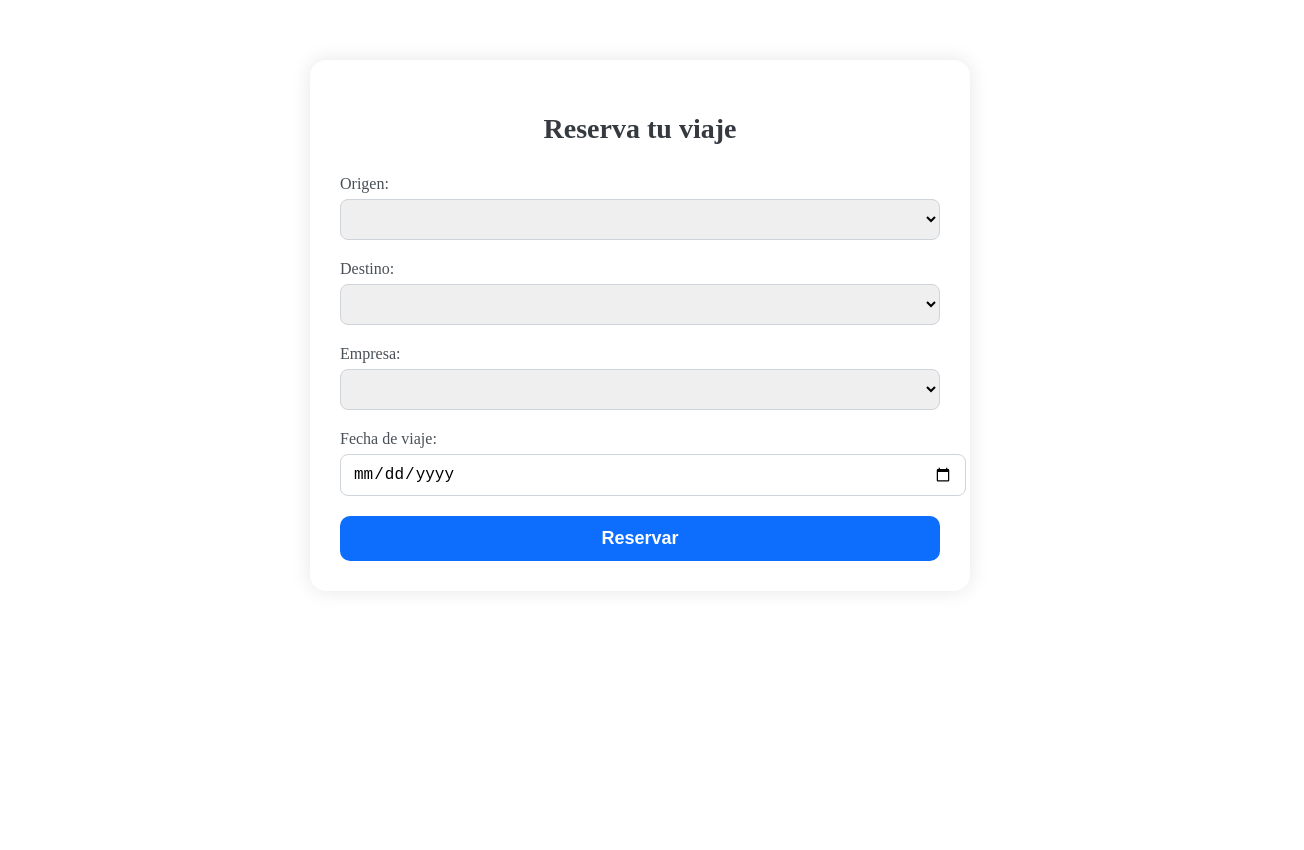
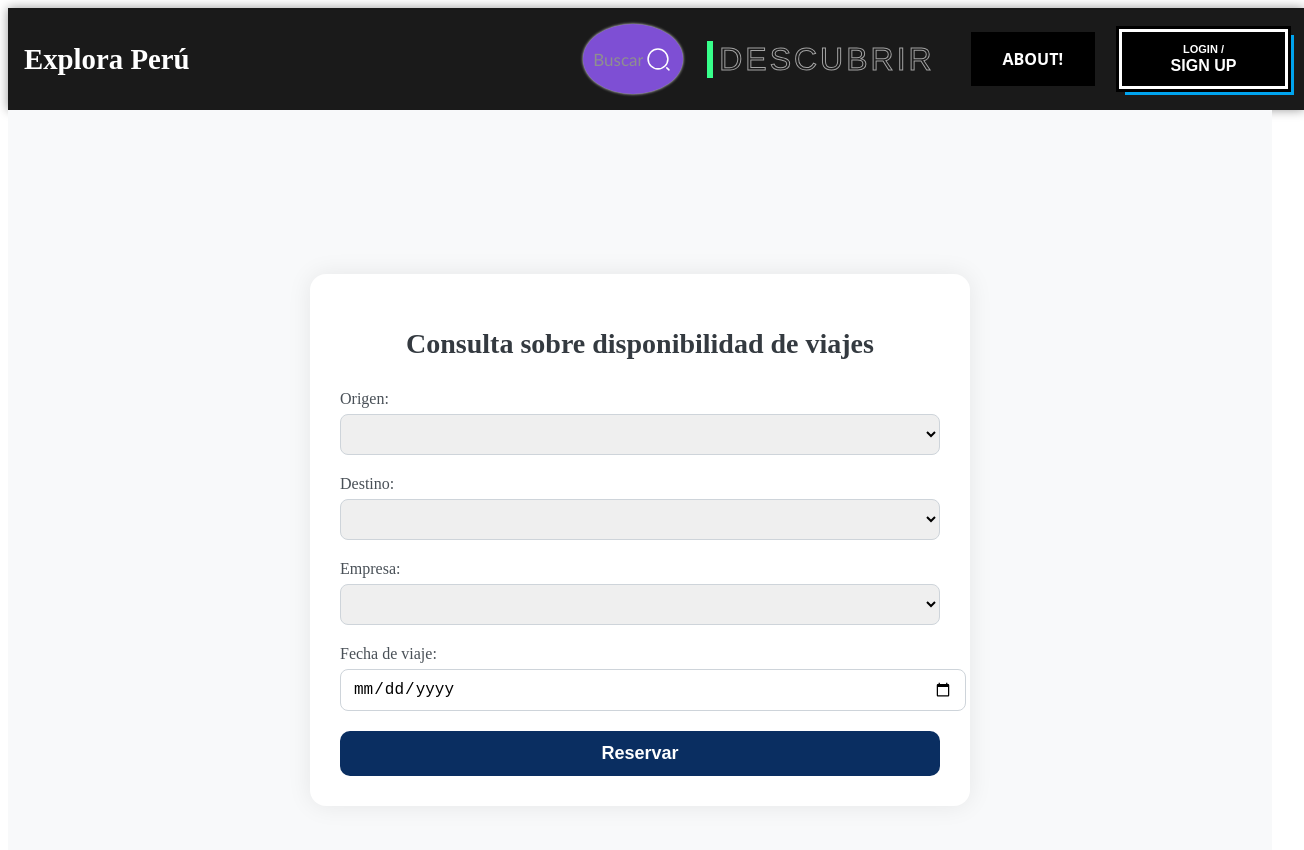
Before and after one commit to gcarrillov/Explora_Peru, an Angular app in the folder frontend/explora-peru/: page /viajar in a window 1280 px wide. Shown: the top 850 px of the page, 1304 px wide, since content can reach past the window. Before the commit the page ends 800 px from the top, so only its background shows below. Built offline with nearby package versions, Linux system fonts and the light colour scheme.

Commit message:
mejorando estilos para boton y pagina de viajar

```diff
--- a/frontend/explora-peru/src/app/components/viajar/viajar.component.ts
+++ b/frontend/explora-peru/src/app/components/viajar/viajar.component.ts
@@ -2,11 +2,12 @@ import { Component } from '@angular/core';
 import { CommonModule } from '@angular/common';
 import { FormsModule } from '@angular/forms';
 import jsPDF from 'jspdf';
+import { HeaderComponent } from '../../components/header/header';
 
 @Component({
   selector: 'app-viajar',
   standalone: true,
-  imports: [CommonModule, FormsModule],
+  imports: [CommonModule, FormsModule, HeaderComponent],
   templateUrl: './viajar.html',
   styleUrls: ['./viajar.css']
 })
@@ -15,7 +16,7 @@ export class ViajarComponent {
   destino = '';
   empresa = '';
   fecha = '';
-  emailDestino = 'gcarrillov@edu.pe';
+  emailDestino = 'exploraperu.reservas@gmail.com';
 
   regiones = ['Ica', 'La Libertad', 'Lima', 'Puno', 'Cusco', 'Arequipa'];
   empresas = ['Cruz del Sur', 'Oltursa', 'Flores'];
@@ -32,11 +33,6 @@ export class ViajarComponent {
     doc.text('Estamos buscando los mejores planes para ti.', 20, 80);
     doc.text('Te notificaremos pronto con las mejores opciones.', 20, 90);
 
-    // 🔻 Descarga del PDF (por ahora)
     doc.save('reserva_viaje.pdf');
-
-    // 🔻 Lugar para enviar el PDF por correo (futuro)
-    // Aquí se puede usar EmailJS, API REST o backend en Django para enviar el PDF
-    // Ejemplo: enviarPDFPorCorreo(this.emailDestino, archivoPDF);
   }
 }
--- a/frontend/explora-peru/src/app/components/viajar/viajar.css
+++ b/frontend/explora-peru/src/app/components/viajar/viajar.css
@@ -1,10 +1,19 @@
+.main-wrapper {
+  display: flex;
+  justify-content: center;
+  align-items: center;
+  padding-top: 80px;
+  min-height: calc(100vh - 100px); /* deja espacio para el header */
+  background-color: #f8f9fa;
+}
+
 .container {
   max-width: 600px;
-  margin: 60px auto;
+  width: 100%;
+  background-color: #ffffff;
   padding: 30px;
-  background-color: #ffffff;
   border-radius: 16px;
-  box-shadow: 0 0 20px rgba(0, 0, 0, 0.1);
+  box-shadow: 0 0 25px rgba(0, 0, 0, 0.08);
 }
 
 h2 {
@@ -47,7 +56,7 @@ button {
   padding: 12px;
   font-size: 18px;
   font-weight: bold;
-  background-color: #0d6efd;
+  background-color: #0a2e61;
   color: white;
   border: none;
   border-radius: 10px;
@@ -56,5 +65,5 @@ button {
 }
 
 button:hover {
-  background-color: #0b5ed7;
+  background-color: #060d18;
 }
--- a/frontend/explora-peru/src/app/components/viajar/viajar.html
+++ b/frontend/explora-peru/src/app/components/viajar/viajar.html
@@ -1,5 +1,8 @@
+<app-header></app-header>
+
+<div class="main-wrapper">
   <div class="container">
-  <h2>Reserva tu viaje</h2>
+    <h2>Consulta sobre disponibilidad de viajes</h2>
 
     <div class="form-group">
       <label>Origen:</label>
@@ -29,3 +32,4 @@
 
     <button class="btn btn-success" (click)="reservar()">Reservar</button>
   </div>
+</div>
```
Lines whose indentation alone changed are shown as unchanged.
